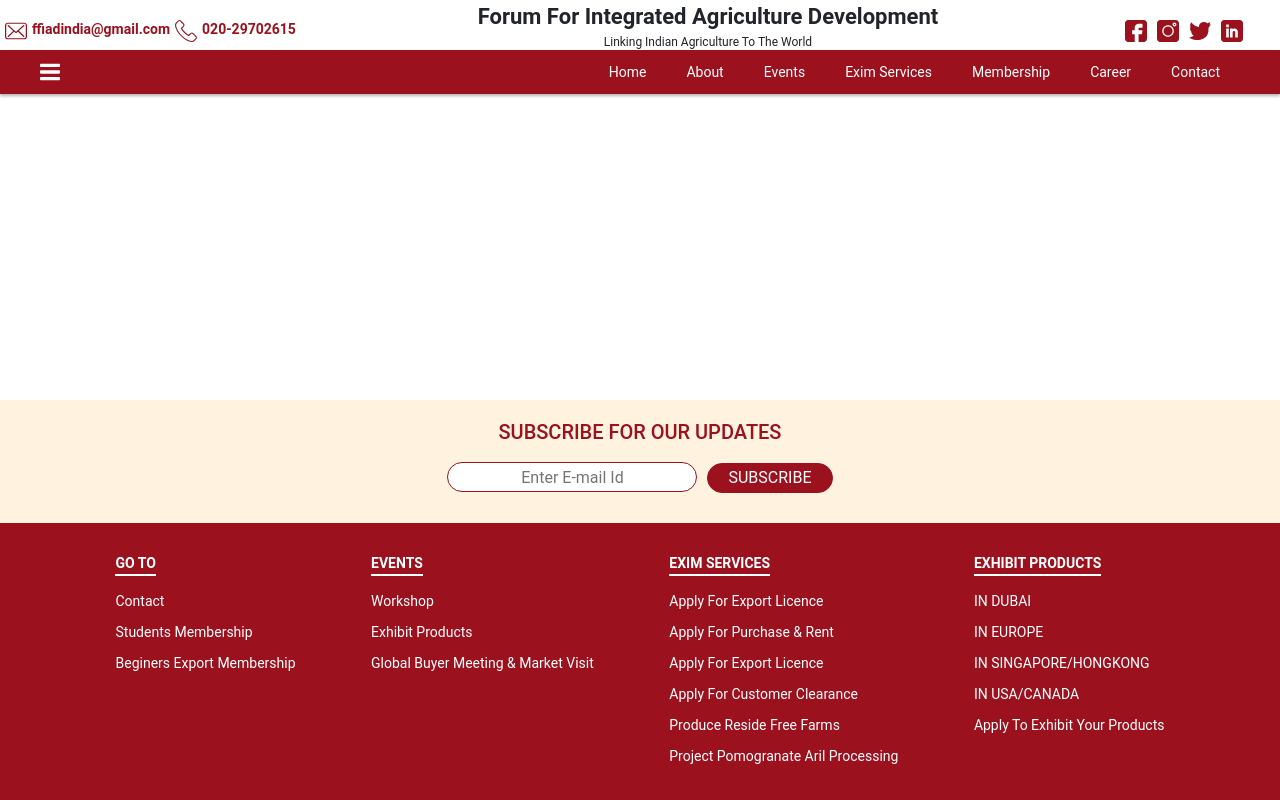
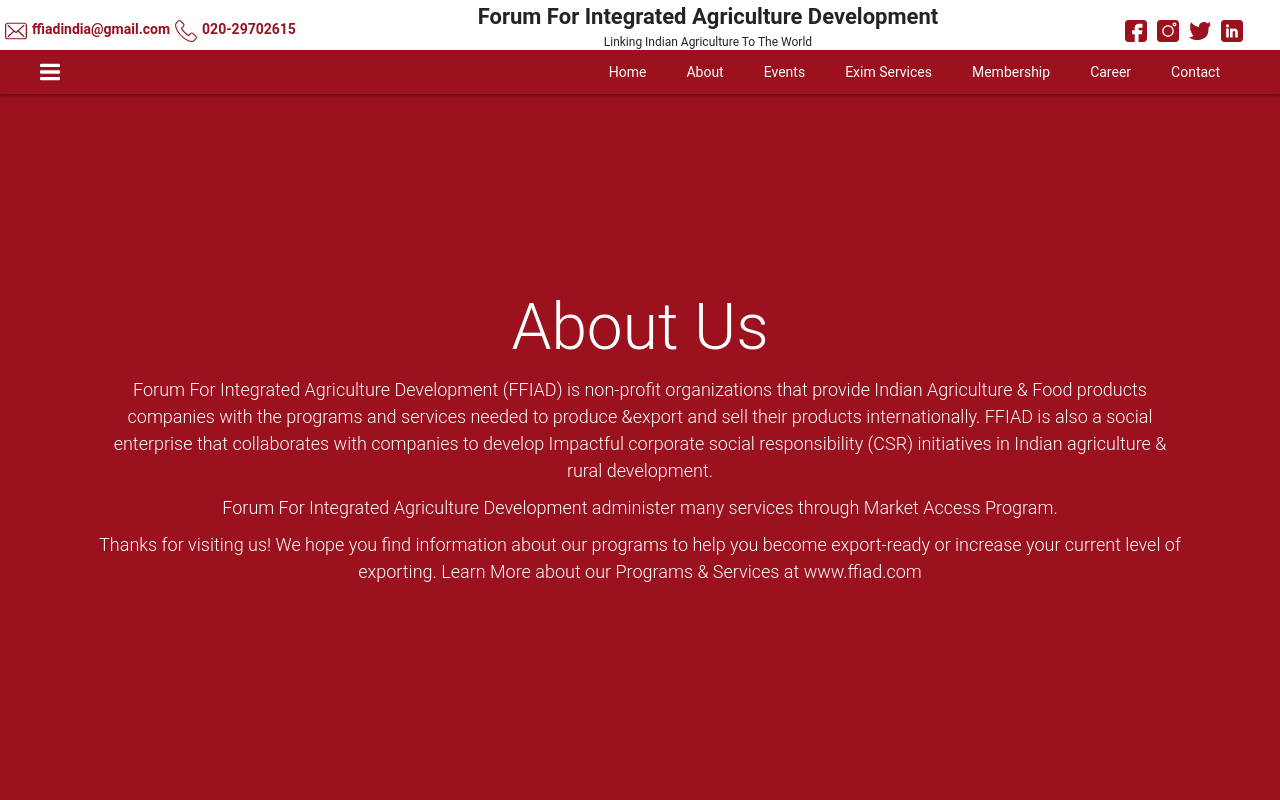
Before and after one commit to rkk10/ffiad-webapp, an Angular app: page /about in a window 1280 px wide. Before the commit this address led to /. Shown: the top 800 px of the page. Built offline with nearby package versions, Linux system fonts and the light colour scheme.

Commit message:
about us module and component created added links to it

```diff
--- a/src/app/app-routing.module.ts
+++ b/src/app/app-routing.module.ts
@@ -18,6 +18,11 @@
     path: 'contact',
     pathMatch: 'full',
     loadChildren: './pages/contact/contact.module#ContactModule'
+  },
+  {
+    path: 'about',
+    pathMatch: 'full',
+    loadChildren: './pages/about/about.module#AboutModule'
   }
   // { path: 'home',
   //   loadChildren: './pages/home/home.module#HomeModule'
--- /dev/null
+++ b/src/app/pages/about/about-page/about-page.component.css
@@ -0,0 +1,22 @@
+.about-container{
+  height: auto;
+  min-height: calc(100vh - 85px);
+  background-color: #9B111E;
+  color: white;
+  display: flex;
+  justify-content: center;
+  align-items: center;
+  padding-bottom: 40px;
+}
+
+h1{
+  font-size: 4rem;
+  text-align: center;
+  font-weight: 300;
+}
+p{
+  text-align: center;
+  margin: 10px;
+  font-size: 18px;
+  font-weight: 300;
+}
--- /dev/null
+++ b/src/app/pages/about/about-page/about-page.component.html
@@ -0,0 +1,15 @@
+<div class="container-fluid" style="padding: 0">
+  <div class="container-fluid about-container" style="padding: 40px 0">
+      <div class="container">
+          <h1>About Us</h1>
+          <p>Forum For Integrated Agriculture Development (FFIAD) is non-profit organizations that provide Indian Agriculture & Food products companies with the programs and services needed to produce &export and sell their products internationally. FFIAD is also a social enterprise that collaborates with companies to develop Impactful corporate social responsibility (CSR) initiatives in Indian agriculture & rural development.</p>
+          <p>Forum For Integrated Agriculture Development administer many services through Market Access Program.</p>
+          <p>Thanks for visiting us! We hope you find information about our programs to help you become export-ready or increase your current level of exporting. Learn More about our Programs & Services at www.ffiad.com</p>
+        </div>
+  </div>
+
+
+  <div class="container">
+
+  </div>
+</div>
--- /dev/null
+++ b/src/app/pages/about/about-page/about-page.component.ts
@@ -0,0 +1,15 @@
+import { Component, OnInit } from '@angular/core';
+
+@Component({
+  selector: 'app-about-page',
+  templateUrl: './about-page.component.html',
+  styleUrls: ['./about-page.component.css']
+})
+export class AboutPageComponent implements OnInit {
+
+  constructor() { }
+
+  ngOnInit() {
+  }
+
+}
--- a/src/app/shared-components/footer/footer.component.html
+++ b/src/app/shared-components/footer/footer.component.html
@@ -3,7 +3,7 @@
       <div class="link-box">
           <div class="link-title">GO TO</div>
           <div class="links">
-            <a href="#">Contact</a>
+            <a [routerLink]="['/contact']" routerLinkActive="router-link-active" >Contact</a>
             <a href="#">Students Membership</a>
             <a href="#">Beginers Export Membership</a>
           </div>
--- a/src/app/shared-components/header/header.component.html
+++ b/src/app/shared-components/header/header.component.html
@@ -20,7 +20,7 @@
         <li><a href="#">Exim Services</a></li>
         <li><a href="#">Membership</a></li>
         <li><a href="#">Career</a></li>
-        <li><a href="contact">Contact</a></li>
+        <li><a [routerLink]="['/contact']" routerLinkActive="router-link-active" >Contact</a></li>
       </ul>
   </div>
 </div>
```
Also changed, not shown: src/app/pages/about/about-routing.module.ts (added, +16 -0 lines), src/app/pages/about/about.module.ts (added, +14 -0 lines), 1 other file (tests, documents, lock files or other folders).
